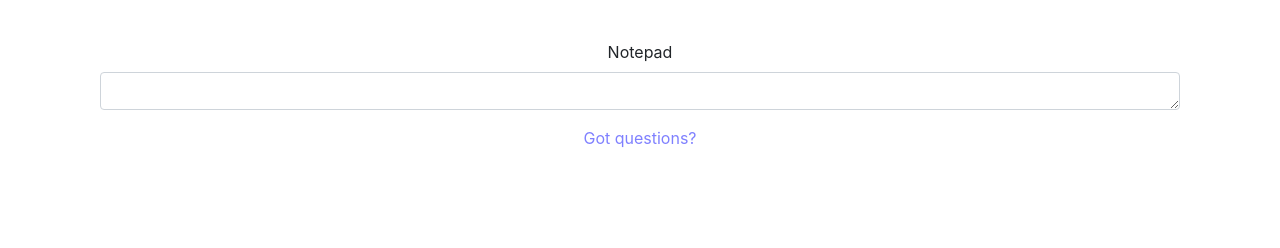
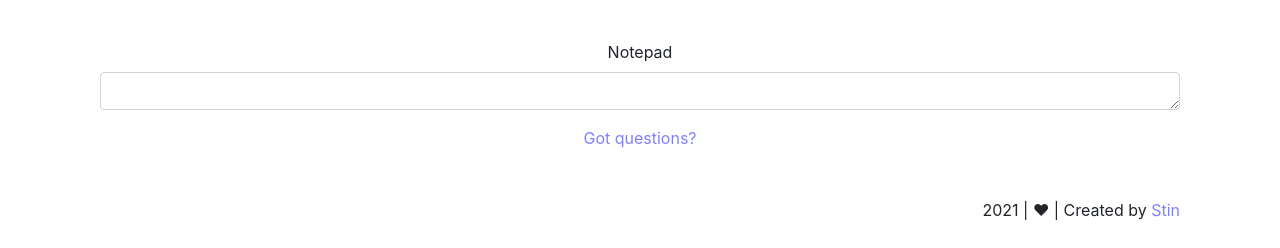
Before and after one commit to stinisson/dice-game, a Flask app: page / in a window 1280 px wide. Shown: the part 778-1026 px from the top of the page. Before the commit the page ends 925 px from the top, so only its background shows below. Run offline with Flask 2, Linux system fonts and the light colour scheme; some libraries are stand-ins or nearby versions.

Commit message:
Add created by

```diff
--- a/templates/main.html
+++ b/templates/main.html
@@ -5,11 +5,19 @@
     <link href="../static/style.css" rel="stylesheet" type="text/css">
     <title>Dice Game</title>
 </head>
+
+<link rel="icon" href="../static/favicon/favicon.ico" sizes="any"><!-- 32×32 -->
+<!--<link rel="icon" href="/icon.svg" type="image/svg+xml"> -->
+<link rel="apple-touch-icon" href="../static/favicon//apple-touch-icon.png"><!-- 180×180 -->
+<link rel="manifest" href="../static/favicon/site.webmanifest.webmanifest">
+
+
 <link rel="stylesheet" href="https://stackpath.bootstrapcdn.com/bootstrap/4.4.1/css/bootstrap.min.css"
       integrity="sha384-Vkoo8x4CGsO3+Hhxv8T/Q5PaXtkKtu6ug5TOeNV6gBiFeWPGFN9MuhOf23Q9Ifjh" crossorigin="anonymous">
 <link rel="stylesheet" href="https://cdnjs.cloudflare.com/ajax/libs/font-awesome/5.15.4/css/all.min.css"
     integrity="sha512-1ycn6IcaQQ40/MKBW2W4Rhis/DbILU74C1vSrLJxCq57o941Ym01SwNsOMqvEBFlcgUa6xLiPY/NS5R+E6ztJQ=="
       crossorigin="anonymous" referrerpolicy="no-referrer" />
+
 <body>
 
 <div class="container">
@@ -176,6 +184,7 @@
         </div>
 
         <a href="mailto:x@x.x">Got questions?</a>
+        <p class="text-right mt-5 ">2021 | ❤ | Created by <a href="">Stin</a></p>
 
     </div>
 </div>
@@ -191,6 +200,5 @@
     crossorigin="anonymous"></script>
 <script src="static/dice.js"></script>
 
-
 </body>
 </html>
```
